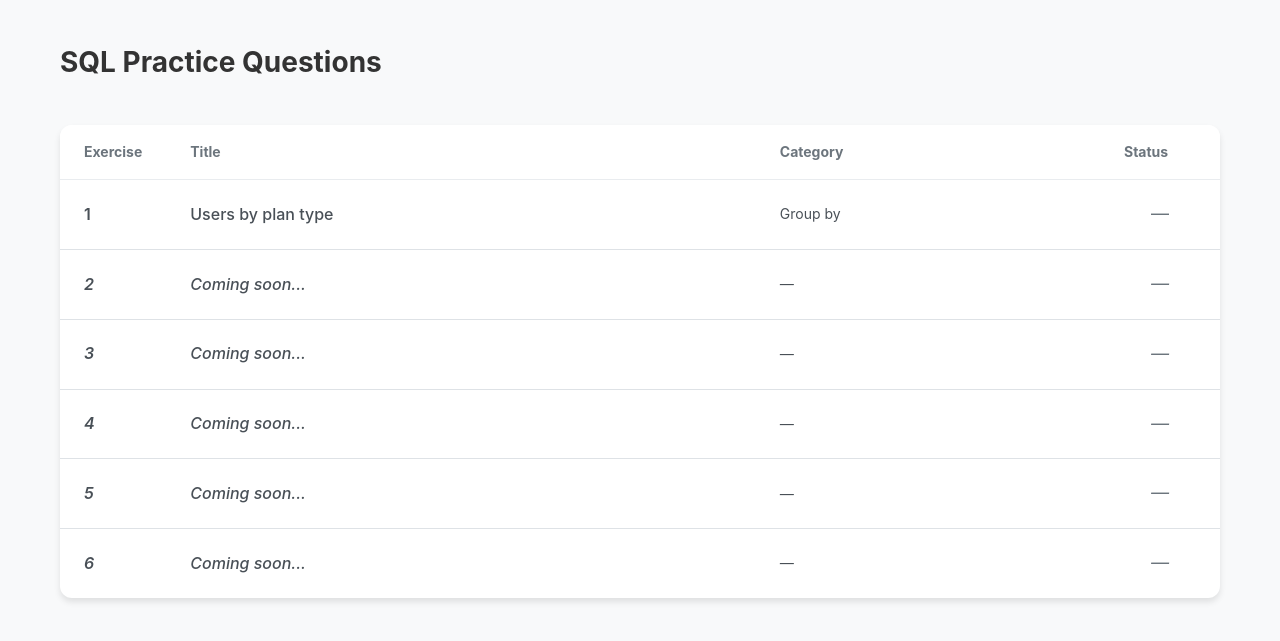
After one commit to forwardshapes/sql-dojo, a Flask app: template templates/index.html in a window 1280 px wide. The commit adds this page. Shown: the top 641 px of the page. Run offline with Flask 3, Linux system fonts and the light colour scheme; the template is opened without the code that fills it, so the values that code supplies are empty.

Commit message:
Update index route to render index.html and remove old index_old.html; rename input section header in exercise.html

```diff
--- a/app.py
+++ b/app.py
@@ -16,8 +16,7 @@ model = genai.GenerativeModel('gemini-1.5-flash')
 
 @app.route('/')
 def index():
-    # Redirect to exercise 1 by default
-    return redirect(url_for('exercise', exercise_id=1))
+    return render_template('index.html')
 
 @app.route('/exercise/<int:exercise_id>')
 def exercise(exercise_id):
--- a/templates/exercise.html
+++ b/templates/exercise.html
@@ -40,7 +40,7 @@
 
             <div class="right-panel">
                 <div class="input-section">
-                    <h3>Input</h3>
+                    <h3>Input Answer</h3>
                     <textarea id="sql-query" placeholder="SELECT * FROM users;" autofocus></textarea>
                     <button id="check-answer" class="check-button">Submit</button>
                     <div id="result-message" class="result-message hidden"></div>
--- /dev/null
+++ b/templates/index.html
@@ -0,0 +1,187 @@
+<!DOCTYPE html>
+<html lang="en">
+<head>
+    <meta charset="UTF-8">
+    <meta name="viewport" content="width=device-width, initial-scale=1.0">
+    <title>SQL DOJO - Practice SQL Queries</title>
+    <link rel="stylesheet" href="{{ url_for('static', filename='styles.css') }}">
+    <style>
+        .index-container {
+            max-width: 1200px;
+            margin: 0 auto;
+            padding: 40px 20px;
+        }
+
+        .index-header {
+            text-align: left;
+            margin-bottom: 40px;
+        }
+
+        .index-header h1 {
+            font-size: 28px;
+            font-weight: 700;
+            color: #333;
+            margin: 0;
+        }
+
+        .exercises-table {
+            background: white;
+            border-radius: 12px;
+            box-shadow: 0 4px 6px rgba(0, 0, 0, 0.1);
+            overflow: hidden;
+        }
+
+        .exercises-table table {
+            width: 100%;
+            border-collapse: collapse;
+            font-size: 16px;
+        }
+
+        .exercises-table th {
+            background-color: #ffffff;
+            padding: 16px 24px;
+            text-align: left;
+            font-weight: 700;
+            color: #6c757d;
+            border-bottom: 1px solid #e9ecef;
+            font-size: 14px;
+            text-transform: none;
+            letter-spacing: normal;
+        }
+
+        .exercises-table td {
+            padding: 20px 24px;
+            border-bottom: 1px solid #dee2e6;
+            color: #495057;
+            transition: all 0.2s ease;
+        }
+
+        .exercises-table tbody tr {
+            cursor: pointer;
+            transition: background-color 0.2s ease;
+        }
+
+        .exercises-table tbody tr:hover {
+            background-color: #f8f9fa;
+        }
+
+        .exercises-table tbody tr:hover td {
+            color: #333;
+        }
+
+        .exercise-number {
+            font-weight: 600;
+            color: #007bff;
+            width: 100px;
+        }
+
+        .exercise-title {
+            font-weight: 500;
+        }
+
+        .exercise-category {
+            color: #6c757d;
+            font-size: 14px;
+        }
+
+        .exercise-status {
+            text-align: center;
+            width: 120px;
+        }
+
+        .status-not-started {
+            color: #6c757d;
+            font-size: 18px;
+        }
+
+        .status-solved {
+            color: #28a745;
+            font-weight: 600;
+        }
+
+        .status-error {
+            color: #dc3545;
+            font-weight: 600;
+        }
+
+        .exercises-table tbody tr:last-child td {
+            border-bottom: none;
+        }
+
+        .empty-row {
+            color: #adb5bd;
+            font-style: italic;
+        }
+    </style>
+</head>
+<body>
+    <div class="index-container">
+        <div class="index-header">
+            <h1>SQL Practice Questions</h1>
+        </div>
+
+        <div class="exercises-table">
+            <table>
+                <thead>
+                    <tr>
+                        <th>Exercise</th>
+                        <th>Title</th>
+                        <th>Category</th>
+                        <th>Status</th>
+                    </tr>
+                </thead>
+                <tbody>
+                    <tr onclick="window.location.href='/exercise/1'">
+                        <td class="exercise-number">1</td>
+                        <td class="exercise-title">Users by plan type</td>
+                        <td class="exercise-category">Group by</td>
+                        <td class="exercise-status">
+                            <span class="status-not-started">—</span>
+                        </td>
+                    </tr>
+                    <tr class="empty-row">
+                        <td class="exercise-number">2</td>
+                        <td class="exercise-title">Coming soon...</td>
+                        <td class="exercise-category">—</td>
+                        <td class="exercise-status">
+                            <span class="status-not-started">—</span>
+                        </td>
+                    </tr>
+                    <tr class="empty-row">
+                        <td class="exercise-number">3</td>
+                        <td class="exercise-title">Coming soon...</td>
+                        <td class="exercise-category">—</td>
+                        <td class="exercise-status">
+                            <span class="status-not-started">—</span>
+                        </td>
+                    </tr>
+                    <tr class="empty-row">
+                        <td class="exercise-number">4</td>
+                        <td class="exercise-title">Coming soon...</td>
+                        <td class="exercise-category">—</td>
+                        <td class="exercise-status">
+                            <span class="status-not-started">—</span>
+                        </td>
+                    </tr>
+                    <tr class="empty-row">
+                        <td class="exercise-number">5</td>
+                        <td class="exercise-title">Coming soon...</td>
+                        <td class="exercise-category">—</td>
+                        <td class="exercise-status">
+                            <span class="status-not-started">—</span>
+                        </td>
+                    </tr>
+                    <tr class="empty-row">
+                        <td class="exercise-number">6</td>
+                        <td class="exercise-title">Coming soon...</td>
+                        <td class="exercise-category">—</td>
+                        <td class="exercise-status">
+                            <span class="status-not-started">—</span>
+                        </td>
+                    </tr>
+                </tbody>
+            </table>
+        </div>
+    </div>
+</body>
+</html>
```
Also changed, not shown: index_old.html (deleted, +0 -169 lines), mockups/data-lemur.png (deleted), mockups/mockup-design.png (deleted).
